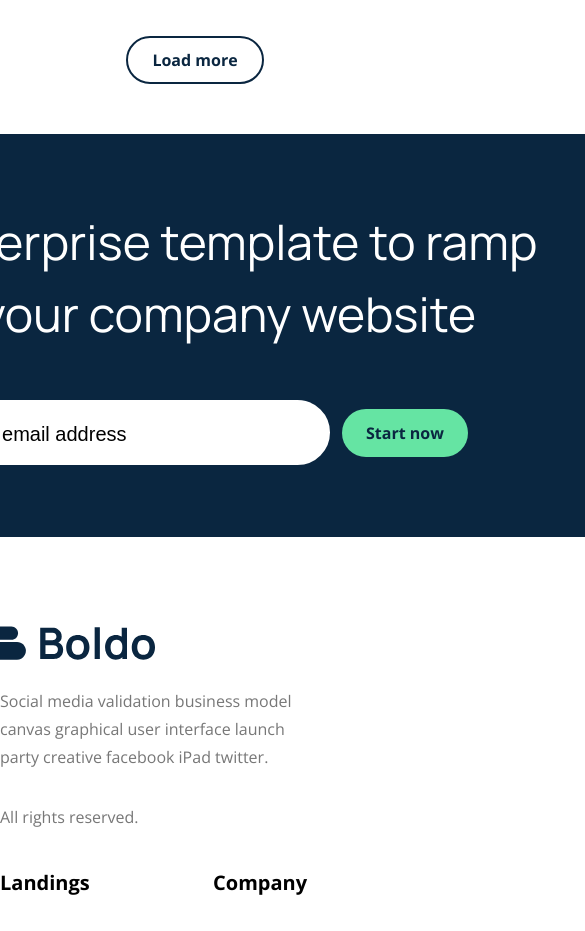
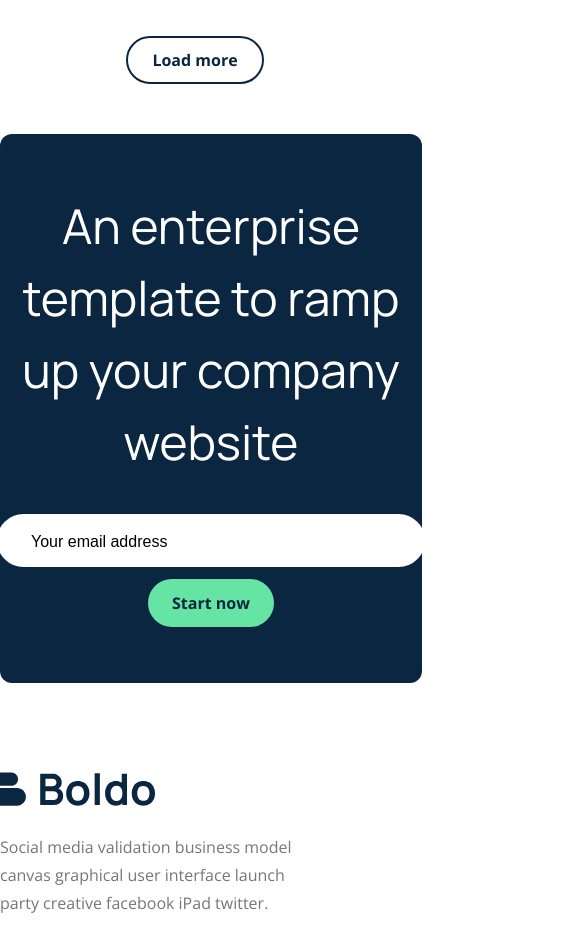
Before and after one commit to IgboPharaoh/prestmit-task, a React (Create React App) app: page / in a window 390 px wide. Shown: the part 7980-8911 px from the top of the page, 585 px wide, since content can reach past the window. Built offline with nearby package versions, Linux system fonts and the light colour scheme.

Commit message:
responsive styling for email section

```diff
--- a/src/components/email-section/styles.module.css
+++ b/src/components/email-section/styles.module.css
@@ -1,5 +1,6 @@
 .emailSectionOverallWrapper {
     padding-bottom: 84px;
+    width: 100%;
 }
 
 .emailSectionWrapper {
@@ -11,12 +12,27 @@
     gap: 50px;
     border-radius: 12px;
     background-color: var(--dark-blue);
-    padding: 72px;
+    padding: 72px 0px;
+    width: 100%;
+    overflow: hidden;
+}
+
+.emailSectionCircle {
+    height: 250px;
+    width: 500px;
+    background-color: var(--primary-dark-blue);
+    position: absolute;
+    right: 0;
+    top: 0;
+    z-index: 10;
+    border-bottom-left-radius: 150%;
+    border-top-left-radius: 0px;
 }
 
 .emailSectionHeading {
     color: var(--white);
     max-width: 716px;
+    z-index: 100;
 }
 
 .emailSectionBottomWrapper {
@@ -24,6 +40,9 @@
     align-items: center;
     justify-content: center;
     gap: 12px;
+    width: 100%;
+    max-width: 716px;
+    z-index: 100;
 }
 
 .emailSectionInput {
@@ -31,7 +50,6 @@
     border: 2px solid var(--white);
     border-radius: 240px;
     background-color: var(--white);
-    min-width: 370px;
     width: 100%;
     padding-left: 32px;
     padding-top: 4px;
@@ -44,3 +62,48 @@
     line-height: 32px;
     color: var(--black);
 }
+
+@media (max-width: 900px) {
+    .emailSectionOverallWrapper {
+        width: 100%;
+    }
+
+    .emailSectionWrapper {
+        padding: 72px 24px;
+    }
+
+    .emailSectionInput {
+        height: 48px;
+        width: 100%;
+    }
+
+    .emailSectionBottomWrapper {
+        padding: 0px 0px;
+    }
+}
+
+@media (max-width: 550px) {
+    .emailSectionWrapper {
+        padding: 56px 16px;
+        gap: 36px;
+    }
+
+    .emailSectionInput {
+        height: 48px;
+        width: 100%;
+    }
+
+    .emailSectionBottomWrapper {
+        padding: 0px 16px;
+        flex-direction: column;
+    }
+
+    .emailSectionInput {
+        padding-top: 0px;
+    }
+
+    .emailSectionInput::placeholder {
+        font-size: 16px;
+        line-height: 20px;
+    }
+}
```
